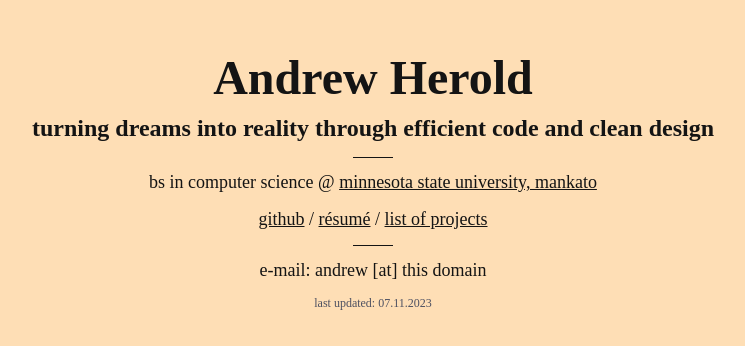
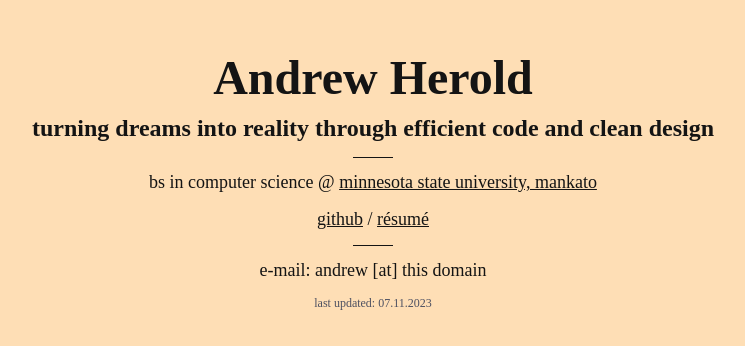
Before and after one commit to heroldev/arcless, a React (Vite) app: page / in a window 1280 px wide. Shown: the part 222-568 px from the top of the page, without its empty margins (267-1012 px from the left). Built offline with nearby package versions, Linux system fonts and the light colour scheme.

Commit message:
remove projects for now

```diff
--- a/src/App.tsx
+++ b/src/App.tsx
@@ -14,7 +14,7 @@ function App() {
         </p>
       </div>
       <div className={"x-container"}>
-        <p><a href="https://github.com/heroldev">github</a>{" / "}<a href="https://storage.cloud.google.com/heroldev/resume.pdf">résumé</a>{" / "}<a href="https://youtube.com">list of projects</a></p>
+        <p><a href="https://github.com/heroldev">github</a>{" / "}<a href="https://storage.cloud.google.com/heroldev/resume.pdf">résumé</a></p>
       </div>
       <hr />
       <div className={"x-container"}>
```
